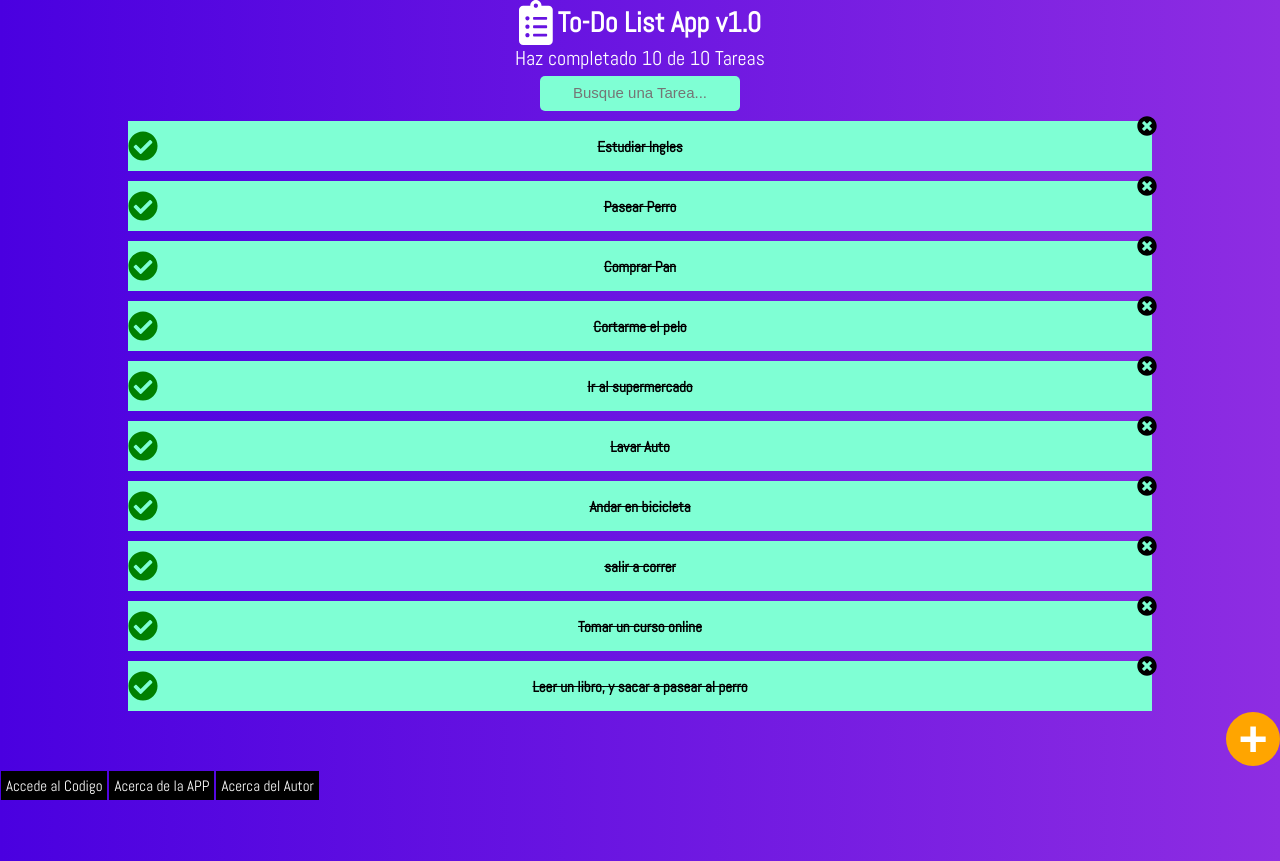
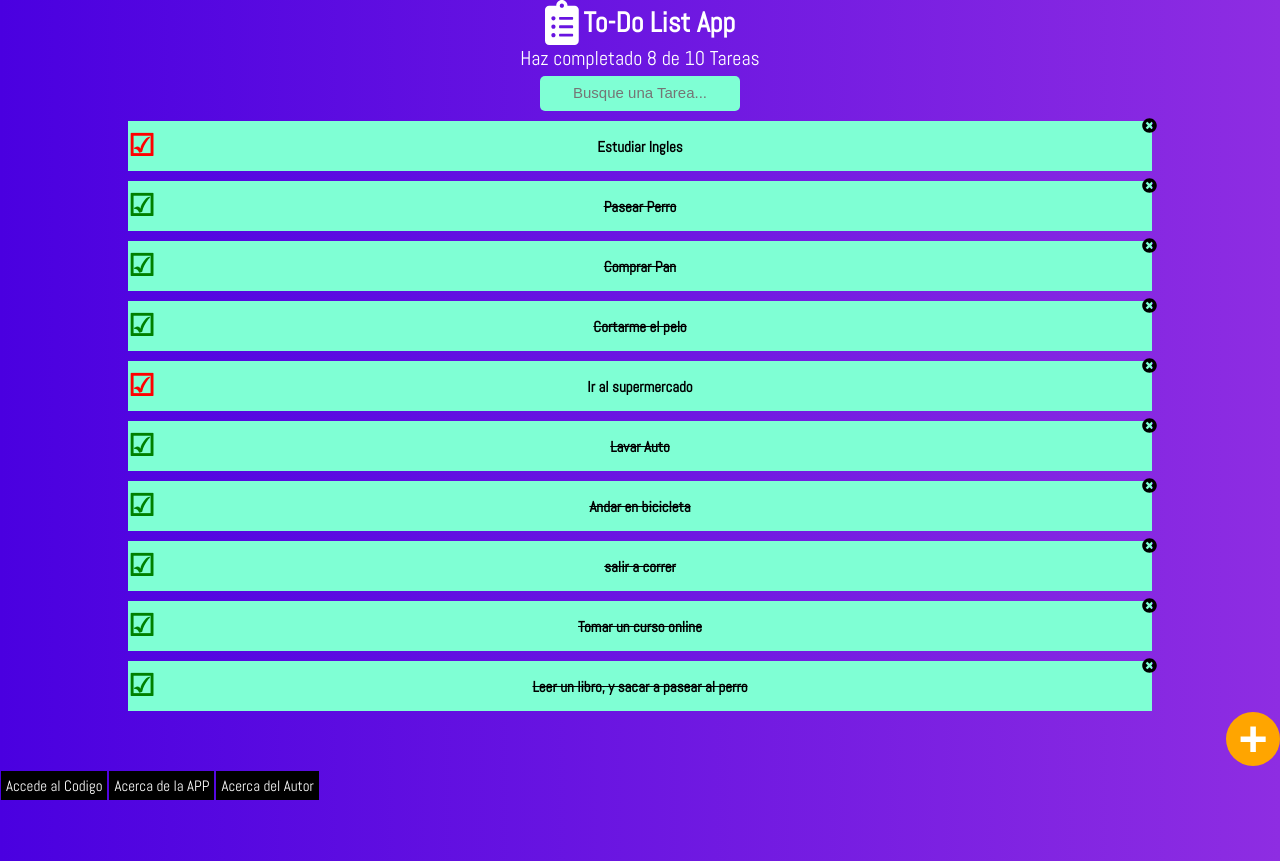
Before and after one commit to villaness327/to-do-list-reactjs, a React (Create React App) app: page / in a window 1280 px wide. Built offline with nearby package versions, Linux system fonts and the light colour scheme.

Commit message:
Updated css eliminated innecesary styles, and added toogle completed/uncompleted

```diff
--- a/src/App.js
+++ b/src/App.js
@@ -10,11 +10,11 @@ import { Todofooter } from './Components/Todofooter';
 //import './App.css';
 
 const defaultTodos=[
-  {text:'Estudiar Ingles',complete:true},
+  {text:'Estudiar Ingles',complete:false},
   {text: 'Pasear Perro',complete:true},
   {text:'Comprar Pan',complete:true},
   {text:'Cortarme el pelo',complete:true},
-  {text:'Ir al supermercado',complete:true},
+  {text:'Ir al supermercado',complete:false},
   {text:'Lavar Auto',complete:true},
   {text: 'Andar en bicicleta',complete:true},
   {text:'salir a correr',complete:true},
@@ -51,6 +51,21 @@ function App() {
       });
   }
 
+     const completeTodos=(text)=>{
+
+       const todoIndex=todos.findIndex(todo=>todo.text===text);
+       //Se encuentra el index dentro del array todos, segun el texto recibido
+
+       const newTodos=[...todos];//Se copia el orginal
+
+       newTodos[todoIndex].complete=!newTodos[todoIndex].complete;
+       //El valor de complete, va a cambiar siempre al estado contrario, cada vez que
+       //se ejecuta la funcion
+
+       setTodos(newTodos);//se llama a la funcion modificador del estado
+
+    };
+
   return (
 
               <React.Fragment>
@@ -68,13 +83,14 @@ function App() {
                   />
 
                   <Todolist>
-
                       {searchedTodos.map(todo=>(
+                      //Por cada elemento del arreglo
 
                                 <Todoitem
-                                key={todo.text}
-                                text={todo.text}
-                                complete={todo.complete} />
+                                key={todo.text}    //Se envia el key
+                                text={todo.text}   //Se envia texto
+                                complete={todo.complete} //estado completado true o false
+                                onComplete={()=>completeTodos(todo.text)}/>//Se envia la funcion como props
                             )
                       )}
 
@@ -84,9 +100,8 @@ function App() {
 
                   <Todofooter/>
               </React.Fragment>
-                );
-
-
+        );
 
 }
+
 export default App;
--- a/src/Components/Todoitem/Todoitem.css
+++ b/src/Components/Todoitem/Todoitem.css
@@ -10,47 +10,36 @@
     font-size: 1.5rem;
     font-weight: bold;
 }
+
+
 .Todo_Item--Text{
     font-size: 1.5rem;
 }
 
 
-.Todo_Item--Text-complete{
+.Text_Complete{
 
     text-decoration:line-through
 
 }
 
-.Todo_Item--close{
+.Todo_Item--Close{
     position: absolute;
     top:-5px;
     right: -5px;
 }
 
-.fa-times-circle{
-
-    font-size: 2.0rem;
-    color: black;
-}
-
-.Todo_Item--check{
+.Todo_Item--Check{
 
     position: absolute;
     left: 0px;
+    color:red;
+    content: "\2611";
+    font-size: 3.0rem;
 
 }
 
-
-
-.fa-check-circle{
-
-  font-size: 3.0rem;
-  color:red;
-
-
-}
-
-.check-complete{
+.Check_Complete{
 
     color:green;
 
--- a/src/Components/Todoitem/index.js
+++ b/src/Components/Todoitem/index.js
@@ -2,12 +2,6 @@ import React from 'react';
 import './Todoitem.css';
 
 function Todoitem(props){
-
-  const onComplete=()=>{
-
-    alert('Aqui se completa la tarea ' + props.text);
-
-  }
 
   const onDelete=()=>{
 
@@ -18,11 +12,12 @@ function Todoitem(props){
   //Si se envia algun parametro en la funcion, es necesario envolverlo en una arrow function
     return(
             <li className="Todo_Item">
-              <span className="Todo_Item--check" onClick={onComplete}><i className={`fas fa-check-circle ${props.complete && 'check-complete'}`}></i></span>
 
-              <p className={`Todo_Item--Text ${props.complete && 'Todo_Item--Text-complete'}`}>{props.text}</p>
+              <span className={`Todo_Item--Check ${props.complete && 'Check_Complete'}`} onClick={props.onComplete}>&#9745;</span>
 
-              <span className="Todo_Item--close" onClick={onDelete}><i className="fas fa-times-circle"></i></span>
+              <p className={`Todo_Item--Text ${props.complete && 'Text_Complete'}`}>{props.text}</p>
+
+              <span className="Todo_Item--Close" onClick={onDelete}><i className="fas fa-times-circle"></i></span>
             </li>
 
     );
--- a/src/Components/Todotitle/index.js
+++ b/src/Components/Todotitle/index.js
@@ -6,11 +6,10 @@ function Todotitle(){
 
        <div className="header">
             <span className="header_icon"><i className="fas fa-clipboard-list"></i></span>
-            <h1 className="header_title">To-Do List App v1.0</h1>
+            <h1 className="header_title">To-Do List App</h1>
        </div>
     );
 
 }
 
-
 export {Todotitle};
```
